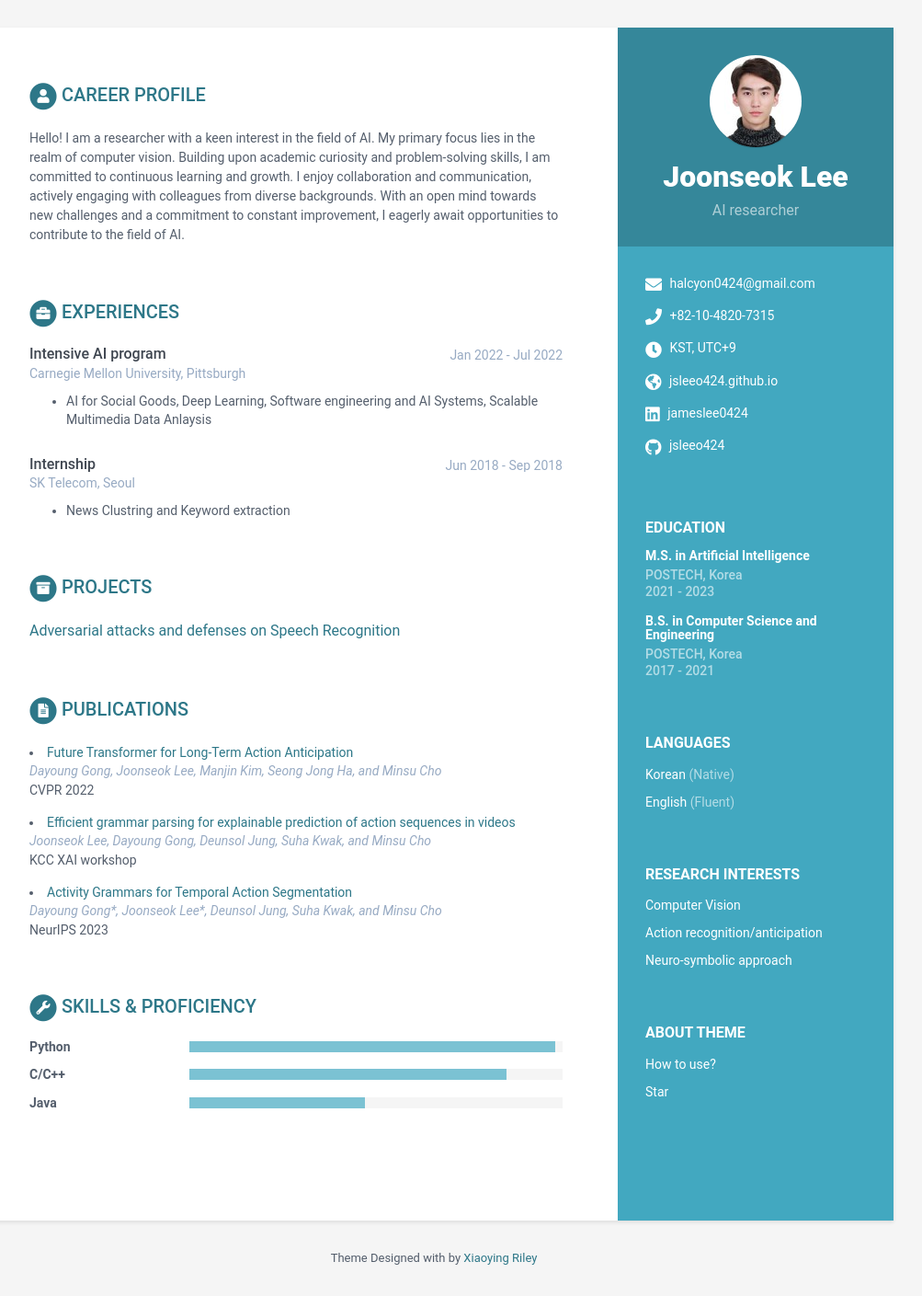
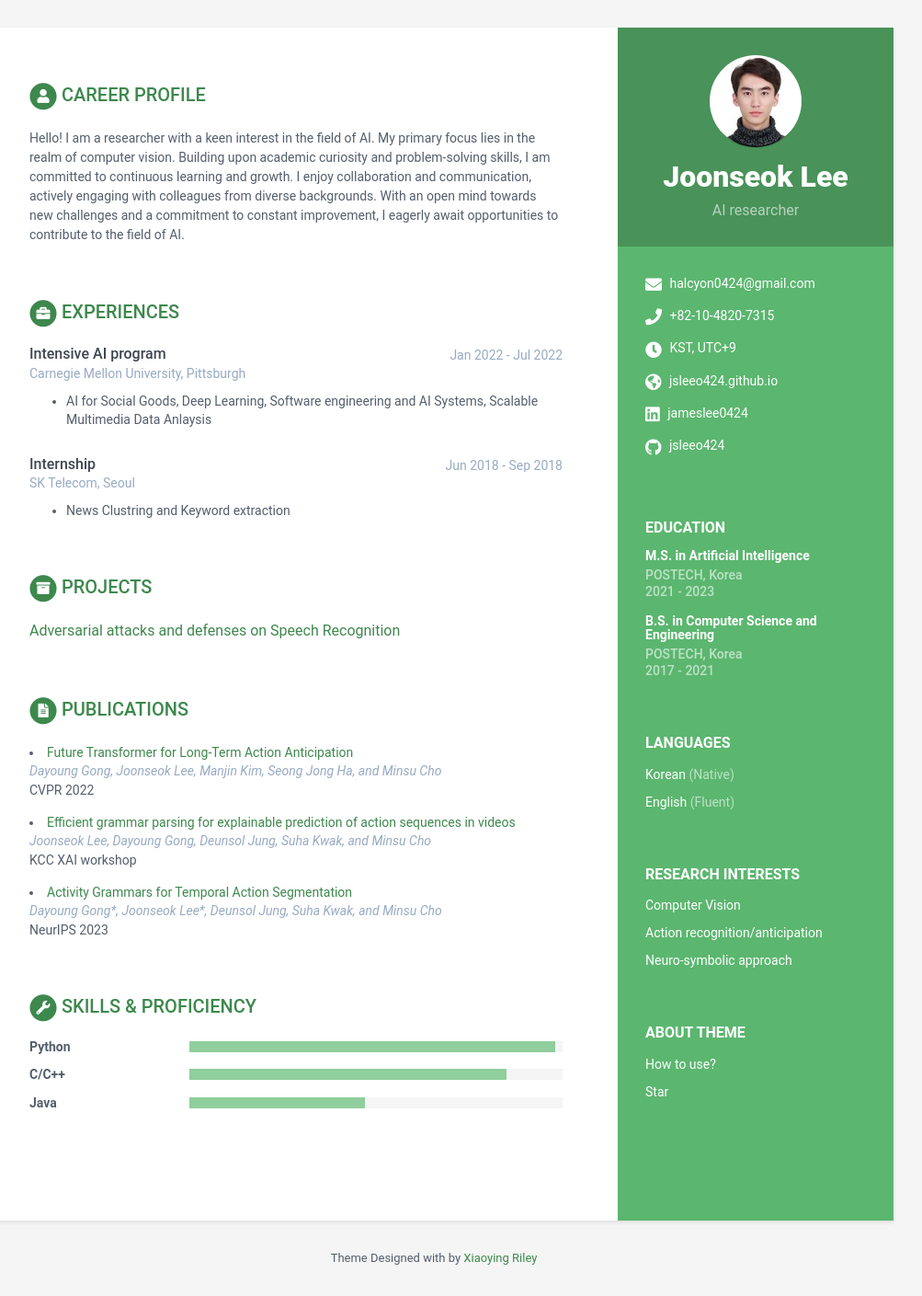
Before and after one commit to jsleeo424/JoonseokLee.github.io, a Jekyll site: the page built from index.html, in a window 1280 px wide. Shown: the whole page at 92% size, without its empty margins (168-1171 px from the left). Built offline with Jekyll 4.4.1, drawn with Linux system fonts in a browser that asks for light colours.

Commit message:
change theme

```diff
--- a/_config.yml
+++ b/_config.yml
@@ -10,7 +10,7 @@ url: 'http://webjeda.com'
 
 description: A beautiful Jekyll theme for creating resume
 # Style will be applied only after restarting the build or serve. Just choose one of the options.
-theme_skin: blue # blue turquoise green berry orange ceramic
+theme_skin: green # blue turquoise green berry orange ceramic
 chrome_mobile_color: #use hex colors (ex:#1976d2) or leave empty if you don't want a color for chrome mobile searchbar
 
 # Tracker
```
